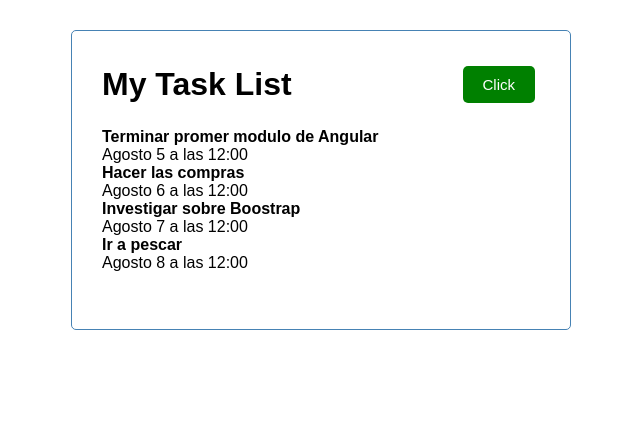
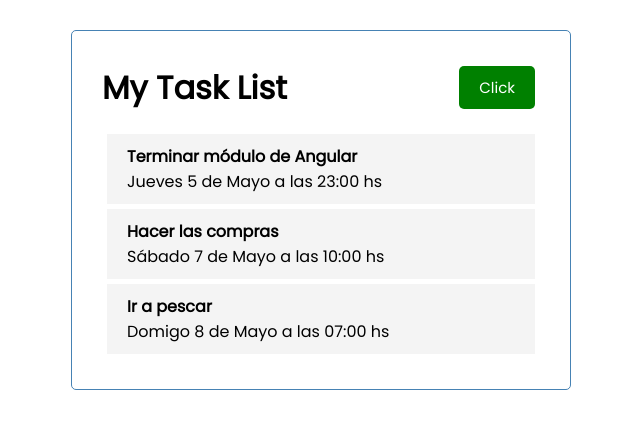
Before and after one commit to aibork/task-list, an Angular app: page / in a window 1280 px wide. Shown: the top 428 px of the page, without its empty margins (319-959 px from the left). Built offline with nearby package versions, Linux system fonts and the light colour scheme.

Commit message:
Nueva Fuente

```diff
--- a/src/app/components/mock-task.ts
+++ b/src/app/components/mock-task.ts
@@ -3,26 +3,20 @@ import { Task } from "./Task"
 export const TASKS: Task[] = [
     {
         id: 1,
-        text: "Terminar promer modulo de Angular",
-        day: "Agosto 5 a las 12:00",
+        text: "Terminar módulo de Angular",
+        day: "Jueves 5 de Mayo a las 23:00 hs",
         reminder: true,
     },
     {
         id: 2,
         text: "Hacer las compras",
-        day: "Agosto 6 a las 12:00",
+        day: "Sábado 7 de Mayo a las 10:00 hs",
         reminder: true,
     },
     {
         id: 3,
-        text: "Investigar sobre Boostrap",
-        day: "Agosto 7 a las 12:00",
-        reminder: true,
-    },
-    {
-        id: 4,
         text: "Ir a pescar",
-        day: "Agosto 8 a las 12:00",
+        day: "Domigo 8 de Mayo a las 07:00 hs",
         reminder: true,
     },
 
--- a/src/app/components/tasks-item/tasks-item.component.css
+++ b/src/app/components/tasks-item/tasks-item.component.css
@@ -0,0 +1,16 @@
+.task{
+    background-color: #f4f4f4;
+    margin: 5px;
+    padding: 10px 20px;
+    cursor: pointer;
+}
+
+.task.reminder{
+    border-left: 5px solid green;
+}
+
+.task h3{
+    display: flex;
+    align-items: center;
+    justify-content: space-between;
+}
--- a/src/styles.css
+++ b/src/styles.css
@@ -1,8 +1,4 @@
-/* You can add global styles to this file, and also import other style files */
-@font-face {
-    font-family: 'Poppins';
-    src: url('https://fonts.googleapis.com/css2?family=Poppins:wght@200&display=swap');
-}
+@import url("https://fonts.googleapis.com/css2?family=Poppins:wght@300;400&display=swap");
 
 *{
     box-sizing: border-box;
@@ -10,7 +6,7 @@
     padding: 0;
 }
 body{
-    font-family: sans-serif;
+    font-family: "Poppins", sans-serif;
 }
 
 .container{
```
